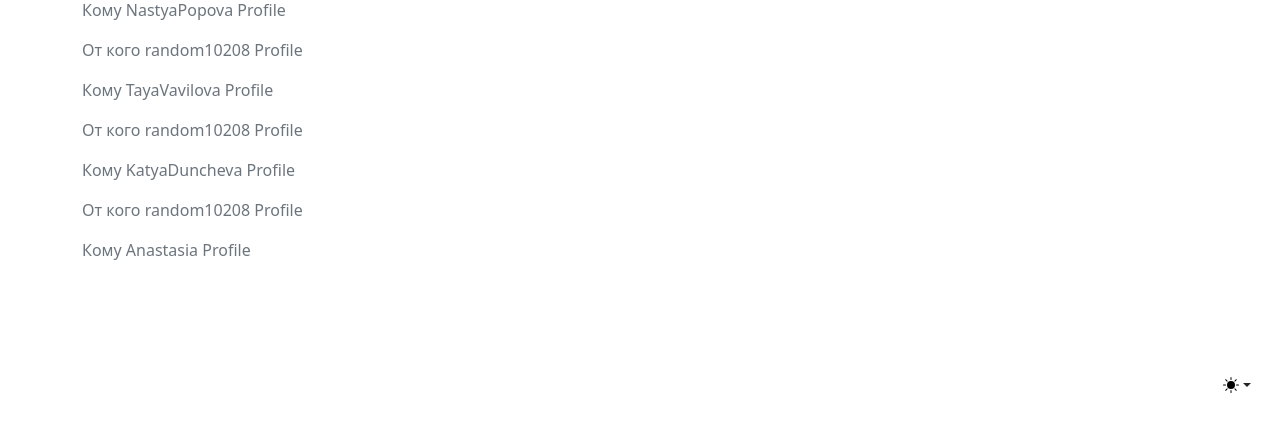
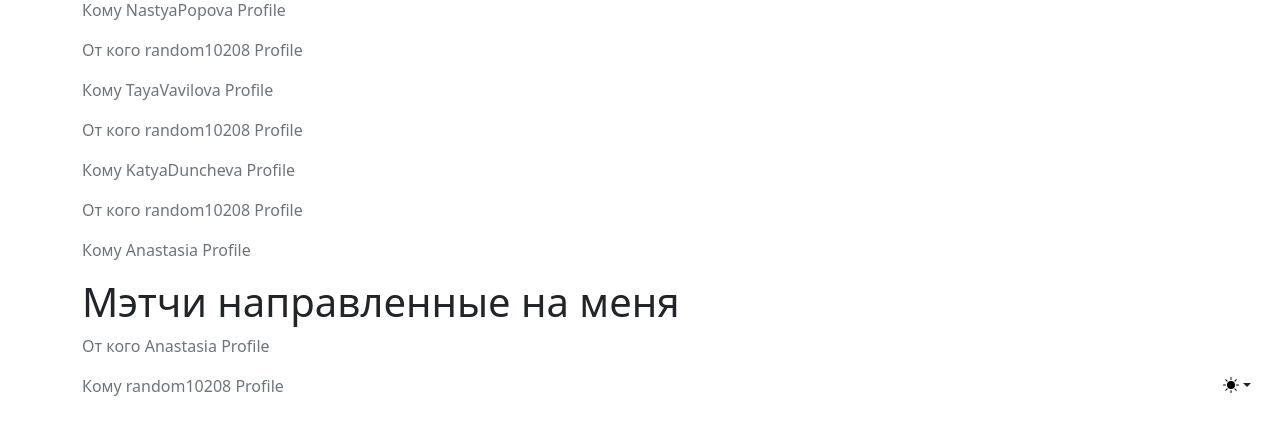
Before and after one commit to DmitriyBochkarev/myTlinder, a Django app: page /users/match in a window 1280 px wide. Shown: the part 378-800 px from the top of the page. Run offline with Django 4.2, Linux system fonts and the light colour scheme; a user stored in the database is signed in; data comes from the database, SQL or seed files in the repository; both versions use the stored data as it was after the commit; some libraries are stand-ins or nearby versions.

Commit message:
Сделал поздравление с мэтчем и вывод Email

```diff
--- a/my_site/users/models.py
+++ b/my_site/users/models.py
@@ -55,8 +55,13 @@ class Friendship(models.Model):
     from_friend = models.ForeignKey(Profile, blank=True, on_delete=models.CASCADE, related_name="from_friends",)
     to_friend = models.ForeignKey(Profile, blank=True,on_delete=models.CASCADE,related_name="friends",)
 
-    def save(self, *args, **kwargs):
-        super(Friendship, self).save(*args, **kwargs)
+
+    # def save(self, *args, **kwargs):
+    #     super(Friendship, self).save(*args, **kwargs)
+
+
+    # def save(self, *args, **kwargs):
+    #     super(Friendship, self).save(*args, **kwargs)
     #
     # def get_absolute_url(self):
     #     return reverse('match', kwargs={'pk': self.pk})
--- a/my_site/users/templates/users/match.html
+++ b/my_site/users/templates/users/match.html
@@ -7,6 +7,18 @@
 
 			<p class="text-secondary">От кого {{ match.from_friend }}</p>
 			<p class="text-secondary">Кому {{ match.to_friend }}</p>
+
+        </div>
+
+    {% endfor %}
+
+<h1>Мэтчи направленные на меня</h1>
+{% for el in matches_to_me %}
+        <div class="media">
+
+
+			<p class="text-secondary">От кого {{ el.from_friend }}</p>
+			<p class="text-secondary">Кому {{ el.to_friend }}</p>
 
         </div>
 
--- a/my_site/users/views.py
+++ b/my_site/users/views.py
@@ -1,7 +1,7 @@
 from django.shortcuts import render, redirect, get_object_or_404
 from django.contrib import messages
 from django.contrib.auth.decorators import login_required
-from .forms import UserRegisterForm, UserUpdateForm, ProfileUpdateForm
+from .forms import UserRegisterForm, UserUpdateForm, ProfileUpdateForm, MatchCreateForm
 from .models import Profile, Friendship
 from django.contrib.auth.models import User
 from django.views.generic import (
@@ -67,7 +67,8 @@ def index(request):
 def match(request):
     instance = request.user.profile
     matches = Friendship.objects.filter(from_friend=instance)
-    return render(request, 'users/match.html', {'matches': matches})
+    matches_to_me = Friendship.objects.filter(to_friend=instance)
+    return render(request, 'users/match.html', {'matches': matches, 'matches_to_me': matches_to_me})
 
 
 # def match_create(request, **kwargs):
@@ -90,14 +91,45 @@ def match(request):
 #
 #     return render(request, 'users/match_create.html', context)
 
+
+
+
+# def match_create(request, **kwargs):
+#     author = Profile.objects.get(pk=request.user.id)
+#     other = Profile.objects.get(**kwargs)
+#     FriendshipInlineFormSet = inlineformset_factory(Profile, Friendship, fk_name='from_friend', fields=["to_friend"])
+#     if request.method == "POST":
+#         formset = FriendshipInlineFormSet(request.POST, instance=author, **kwargs)
+#         if formset.is_valid():
+#             formset.save()
+#             messages.success(request, f'Ваш профиль успешно обновлен.')
+#             return redirect('match')
+#     else:
+#         formset = FriendshipInlineFormSet(instance=author, **kwargs)
+#     return render(request, "users/match_create.html", {"formset": formset})
+
+
 def match_create(request, **kwargs):
     author = Profile.objects.get(pk=request.user.id)
-    BookInlineFormSet = inlineformset_factory(Profile, Friendship, fk_name='from_friend', fields=["to_friend"])
+    other = Profile.objects.get(**kwargs)
     if request.method == "POST":
-        formset = BookInlineFormSet(request.POST, instance=author)
-        if formset.is_valid():
-            formset.save()
+        matchform = Friendship(from_friend=author, to_friend=other)
+        if Friendship.objects.filter(to_friend=author, from_friend=other) and Friendship.objects.filter(to_friend=other, from_friend=author):
+            messages.success(request, f'У вас уже есть мэтч с {other}.')
+
+            messages.success(request, f'Email {other.user.email}. ')
             return redirect('match')
-    else:
-        formset = BookInlineFormSet(instance=author)
-    return render(request, "users/match_create.html", {"formset": formset})
+        else:
+            matchform.save()
+
+            if Friendship.objects.filter(to_friend=author, from_friend=other):
+                messages.success(request, f'Поздравляем, у вас мэтч с {other}. ')
+                instance = request.profile
+                profile = Profile.objects.filter(user=instance)
+                messages.success(request, f'Email {profile}. ')
+            else:
+                messages.success(request, f'Ваш профиль успешно обновлен.')
+            return redirect('match')
+
+    matchform = MatchCreateForm(request.POST)
+    return render(request, "users/match_create.html")
```
Also changed, not shown: my_site/users/forms.py (+4 -4 lines), my_site/db.sqlite3, my_site/media/profile_pics/WIN_20230714_23_11_20_Pro_2aTaJaF.jpg (added), my_site/media/profile_pics/photo_5434148977344891090_x.jpg (added), my_site/media/profile_pics/фото-2.jpg (added), my_site/media/profile_pics/фото-283.jpg (added), my_site/media/profile_pics/фото-286.jpg (added), my_site/media/profile_pics/фото-288.jpg (added), my_site/media/profile_pics/фото-293.jpg (added), my_site/media/profile_pics/фото-308.jpg (added).
